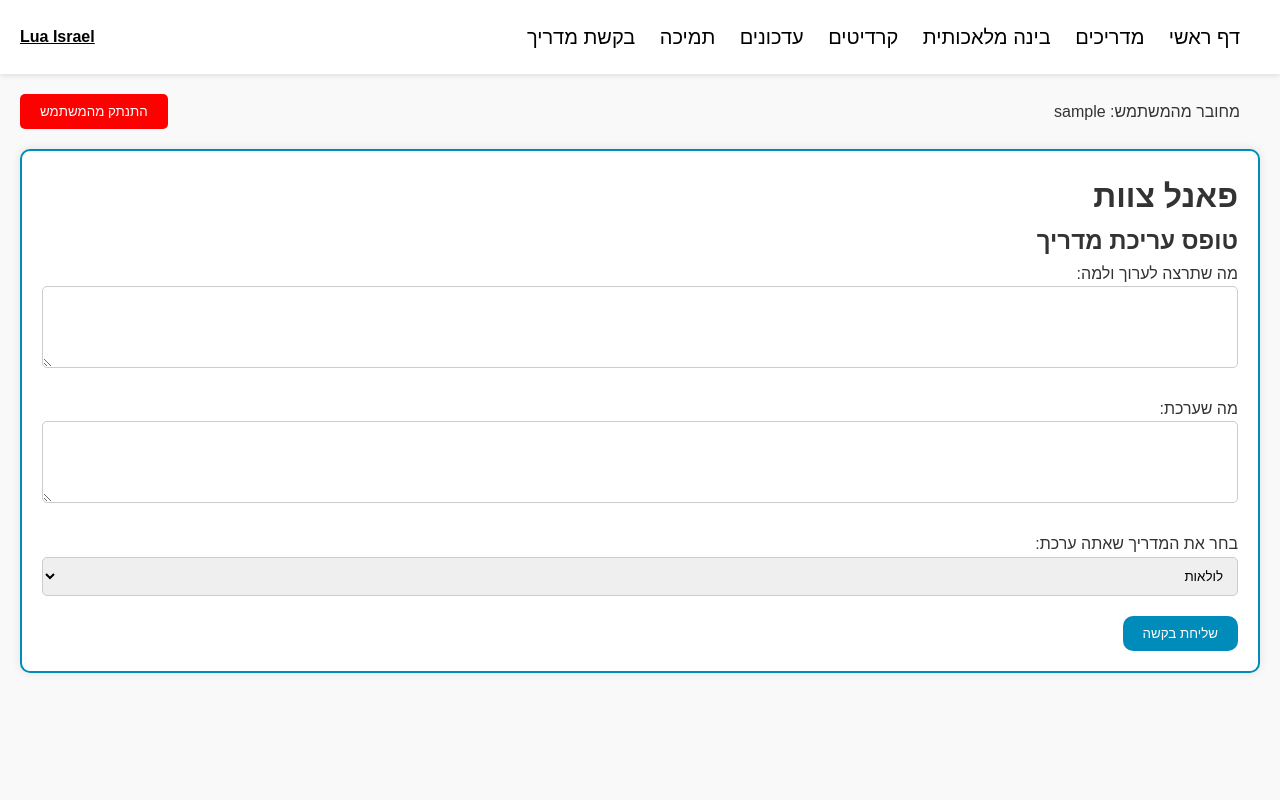
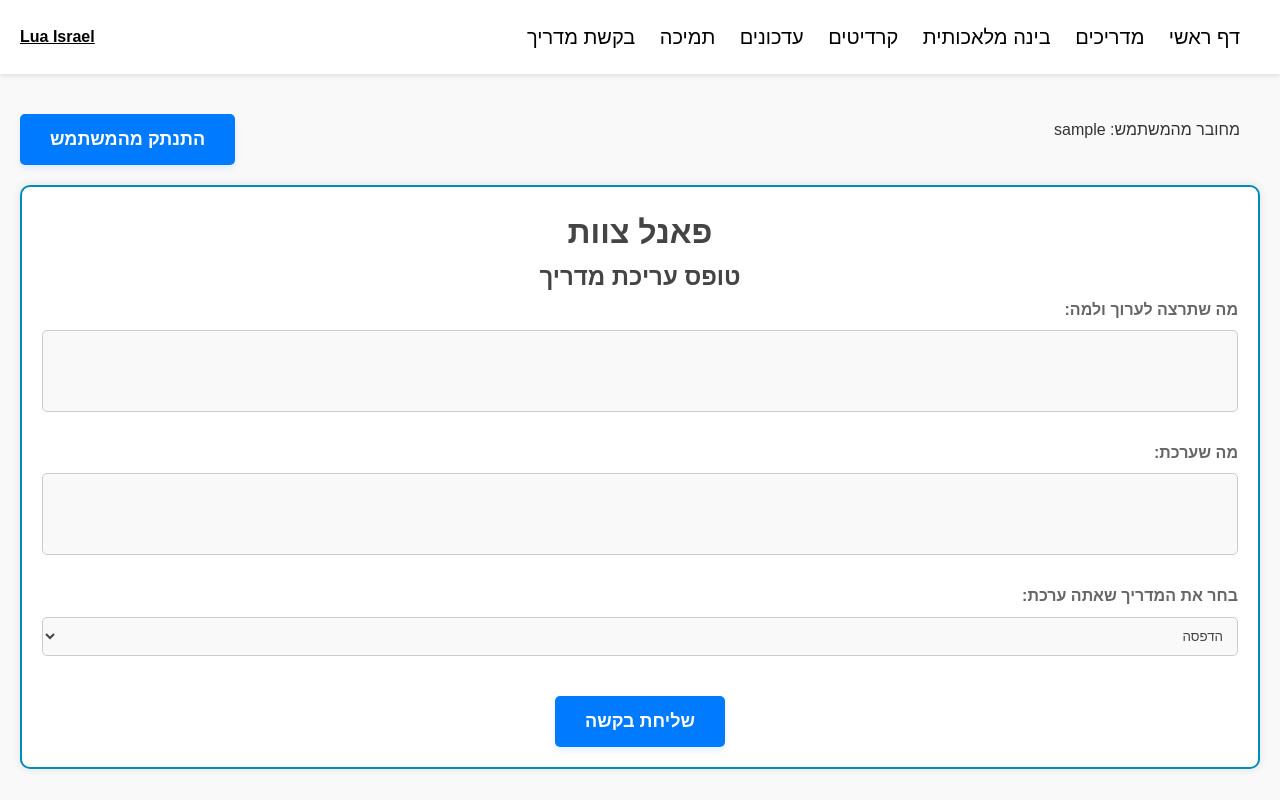
Before and after one commit to EVPlayerR/LuaIsrael, a Flask app: template templates/panel.html in a window 1280 px wide. Run offline with Flask 3, Linux system fonts and the light colour scheme; the template is opened without the code that fills it: most values are stand-ins (such as "Sample title", 1, 10 or a date in 2020); some libraries are stand-ins or nearby versions; some web fonts are replaced.

Commit message:
Update panel.html

```diff
--- a/templates/panel.html
+++ b/templates/panel.html
@@ -63,6 +63,56 @@
         .submit-button:hover {
             background-color: #005f7e;
         }
+
+
+
+        .form-container {
+            margin: 50px auto;
+            width: 50%;
+            padding: 30px;
+            border: 2px solid #444;
+            border-radius: 15px;
+            background-color: #fff;
+            box-shadow: 0 0 10px rgba(0, 0, 0, 0.1);
+        }
+        h1, h2 {
+            color: #444;
+            text-align: center;
+        }
+        label {
+            color: #666;
+            font-weight: bold;
+        }
+        textarea, select {
+            width: calc(100% - 20px);
+            padding: 10px;
+            margin: 8px 0;
+            border: 2px solid #888;
+            border-radius: 5px;
+            background-color: #f9f9f9;
+            color: #444;
+            resize: none;
+        }
+        button[type="submit"] {
+            background-color: #007bff;
+            border: none;
+            color: #fff;
+            padding: 15px 30px;
+            border-radius: 5px;
+            cursor: pointer;
+            transition: background-color 0.3s ease;
+            display: block;
+            margin: 20px auto 0;
+            font-size: 18px;
+            font-weight: bold;
+            box-shadow: 0 4px 6px rgba(0, 123, 255, 0.1);
+        }
+        button[type="submit"]:hover {
+            background-color: #0056b3;
+        }
+        .form-group {
+            margin-bottom: 20px;
+        }
     </style>
 {% endblock head %}
 
@@ -88,13 +138,26 @@
                     <textarea id="issue" name="issue" rows="4" cols="50" class="form-control"></textarea><br>
                     <label for="guide">בחר את המדריך שאתה ערכת:</label><br>
                     <select id="guide" name="guide" class="form-control">
+                        <option value="לולאות">הדפסה</option>
+                        <option value="קלט ופלט">קלט ופלט</option>
+                        <option value="בוליאנים">בוליאנים</option>
                         <option value="לולאות">לולאות</option>
-                        <option value="מדריך 2">מדריך 2</option>
-                        <option value="מדריך 3">מדריך 3</option>
+                        <option value="הצהרות">הצהרות</option>
+                        <option value="משתנים">משתנים</option>
                     </select><br>
                     <button type="submit" class="submit-button">שליחת בקשה</button>
                 </form>
             </div>
         </div>
     </div>
+
+
+
+
+
+
+
+
+
+
 {% endblock content %}
```
